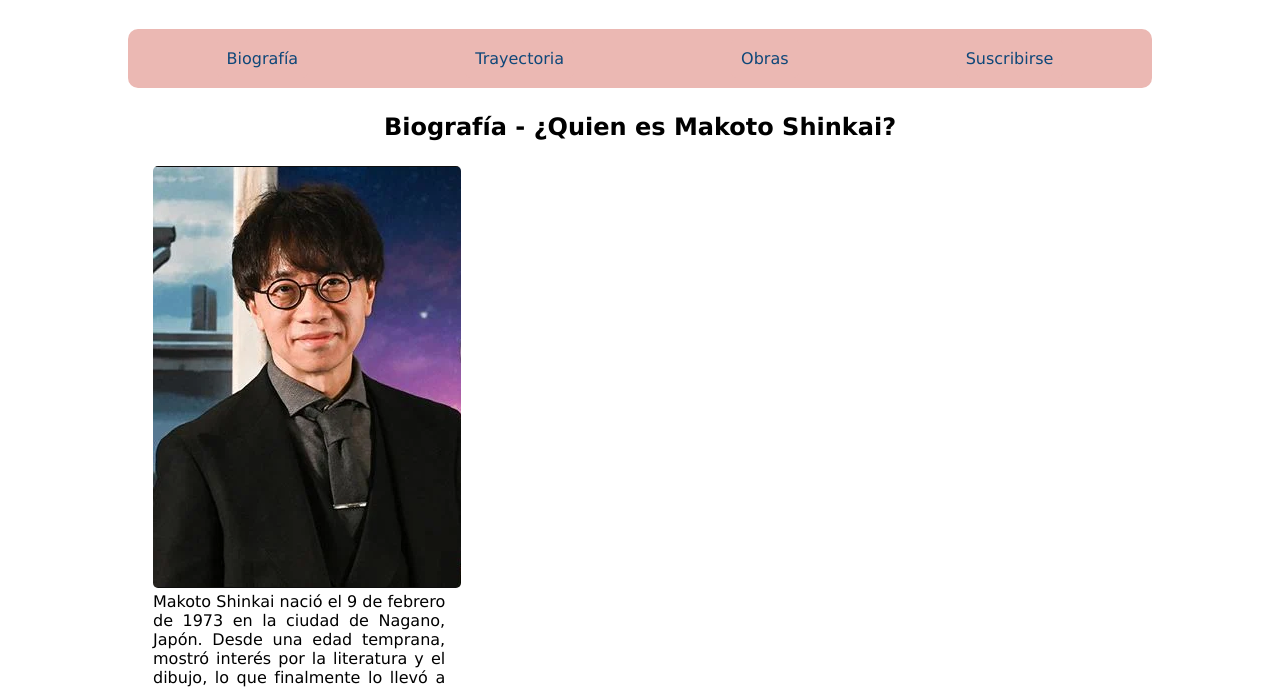
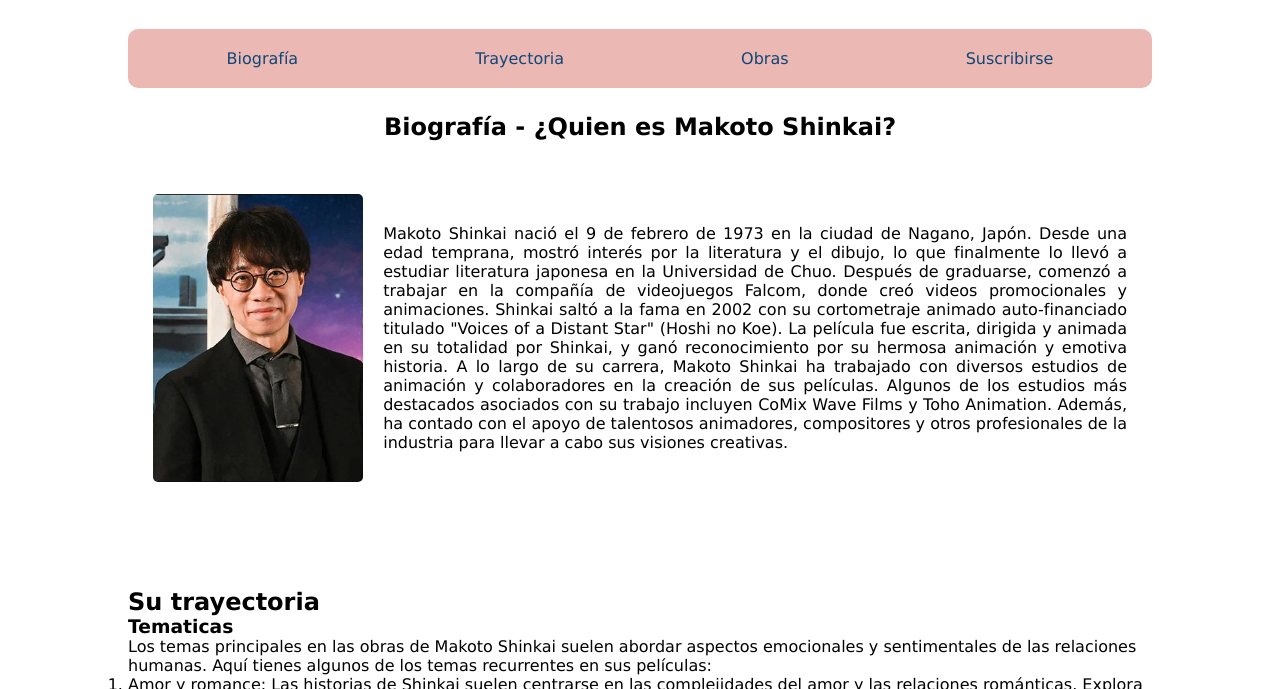
Before and after one commit to NathEspinel/DesafioPersonalWebAM, a plain HTML site: page index.html in a window 1280 px wide. Shown: the part 111-800 px from the top of the page. Drawn offline with Linux system fonts and the light colour scheme.

Commit message:
css main complete

```diff
--- a/index.html
+++ b/index.html
@@ -30,15 +30,11 @@
             alt="Foto del director"
           />
 
-          <p id="parr1main">
+          <p>
             Makoto Shinkai nació el 9 de febrero de 1973 en la ciudad de Nagano, Japón. Desde una edad temprana, mostró interés por la literatura y el dibujo, lo que finalmente lo llevó a estudiar literatura japonesa en la Universidad de Chuo. Después de graduarse, comenzó a trabajar en la compañía de videojuegos Falcom, donde creó videos promocionales y animaciones.
-          </p>
 
-          <p id="parr2main">
             Shinkai saltó a la fama en 2002 con su cortometraje animado auto-financiado titulado "Voices of a Distant Star" (Hoshi no Koe). La película fue escrita, dirigida y animada en su totalidad por Shinkai, y ganó reconocimiento por su hermosa animación y emotiva historia.
-          </p>
 
-          <p id="parr3main">
             A lo largo de su carrera, Makoto Shinkai ha trabajado con diversos estudios de animación y colaboradores en la creación de sus películas. Algunos de los estudios más destacados asociados con su trabajo incluyen CoMix Wave Films y Toho Animation. Además, ha contado con el apoyo de talentosos animadores, compositores y otros profesionales de la industria para llevar a cabo sus visiones creativas.
           </p>
 
--- a/styles/bibliografia.css
+++ b/styles/bibliografia.css
@@ -3,23 +3,24 @@ main{
   padding: 20px;
   text-align: justify;
   display: grid;
-  grid-template-columns: 30% 70%;
-  grid-template-rows: 5% repeat(3, 20%);
+  grid-template-rows: 10% 80%;
 }
 
 main > h2{
-  grid-area: 1 / 1 / 2 / 3;
+  grid-column: 1/3;
+  grid-row: 1/2;
   text-align: center;
+
 }
 
-main > p {
-  grid-column: 2 / 3;
+.sinopsis{
+
+  display: flex;
+  gap: 20px;
+  align-items: center ;
 }
-
 
 #makotoFoto {
   border-radius: 5px;
-  /*width: fit-content;*/
-  grid-area: 2 / 1 / 5 / 2;
-
+  height: 80%;
 }
```
